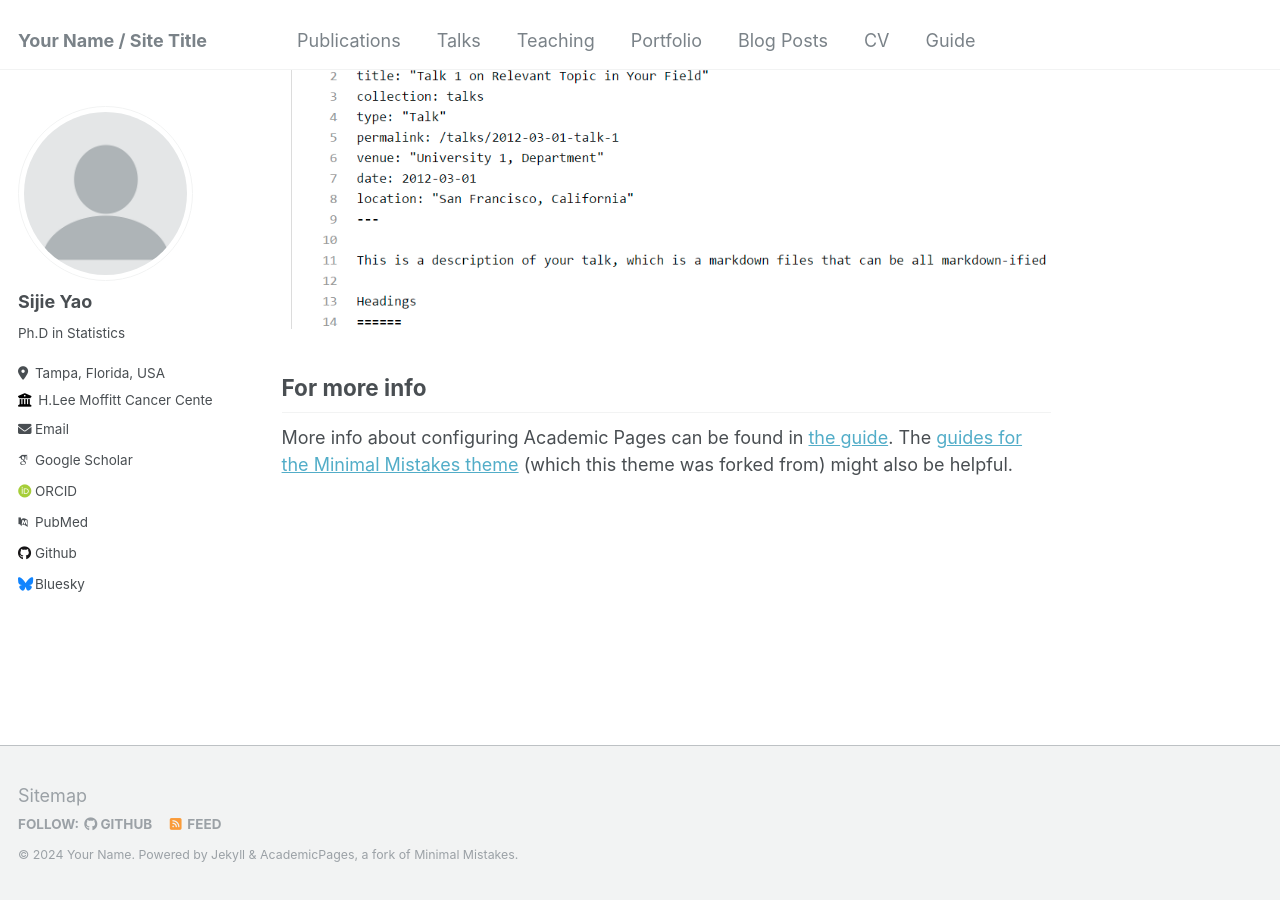
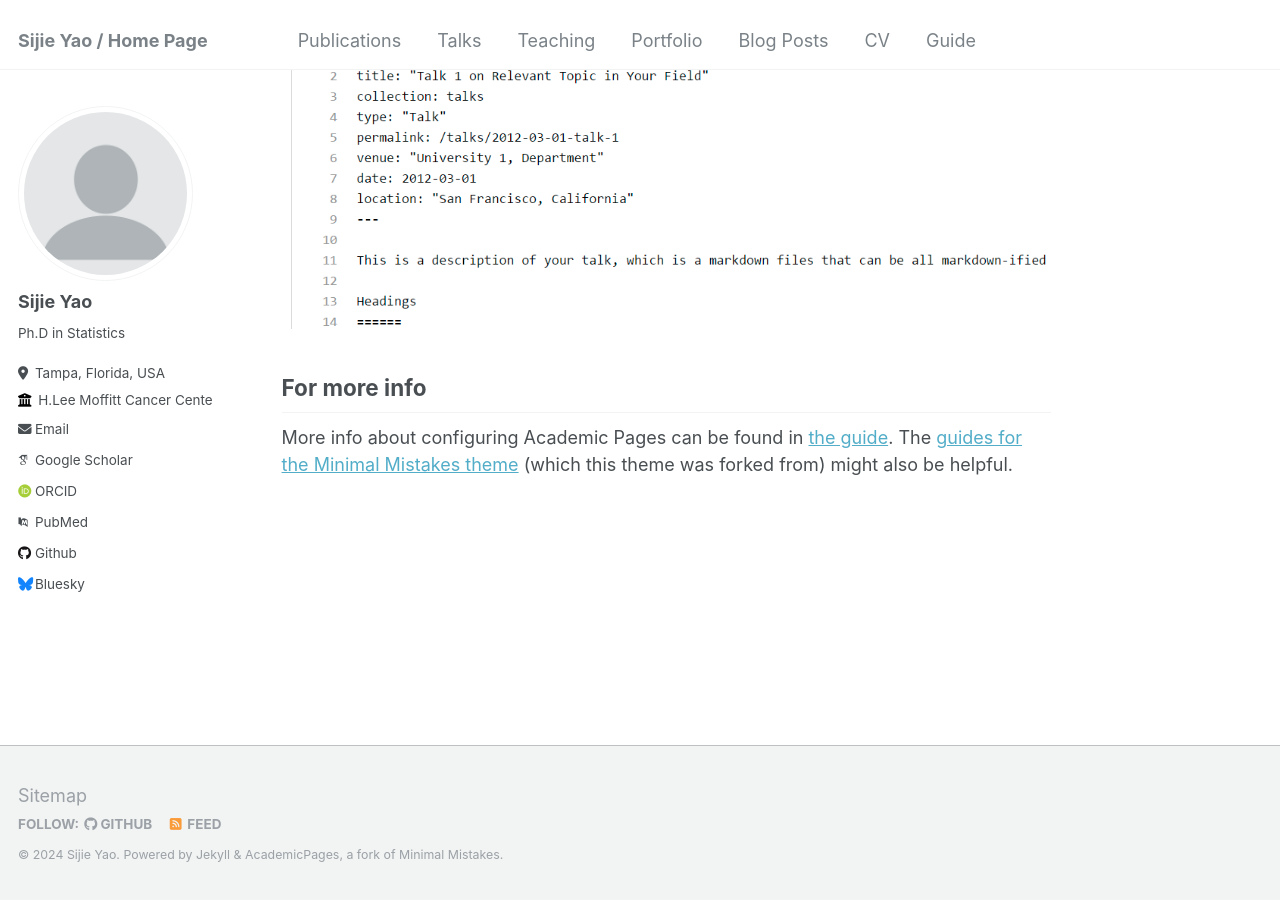
Before and after one commit to topycyao/SY, a Jekyll site: the page built from _pages/about.md, in a window 1280 px wide and 900 px high, scrolled down 2660 px. Built offline with Jekyll 4.4.1, drawn with Linux system fonts in a browser that asks for light colours; some web fonts are replaced.

Commit message:
Update _config.yml

```diff
--- a/_config.yml
+++ b/_config.yml
@@ -8,9 +8,9 @@
 
 # Basic Site Settings
 locale                   : "en-US"
-title                    : "Your Name / Site Title"
+title                    : "Sijie Yao / Home Page"
 title_separator          : "-"
-name                     : &name "Your Name"
+name                     : &name "Sijie Yao"
 description              : &description "personal description"
 url                      : https://academicpages.github.io # the base hostname & protocol for your site e.g. "https://mmistakes.github.io"
 baseurl                  : "" # the subpath of your site, e.g. "/blog"
```
